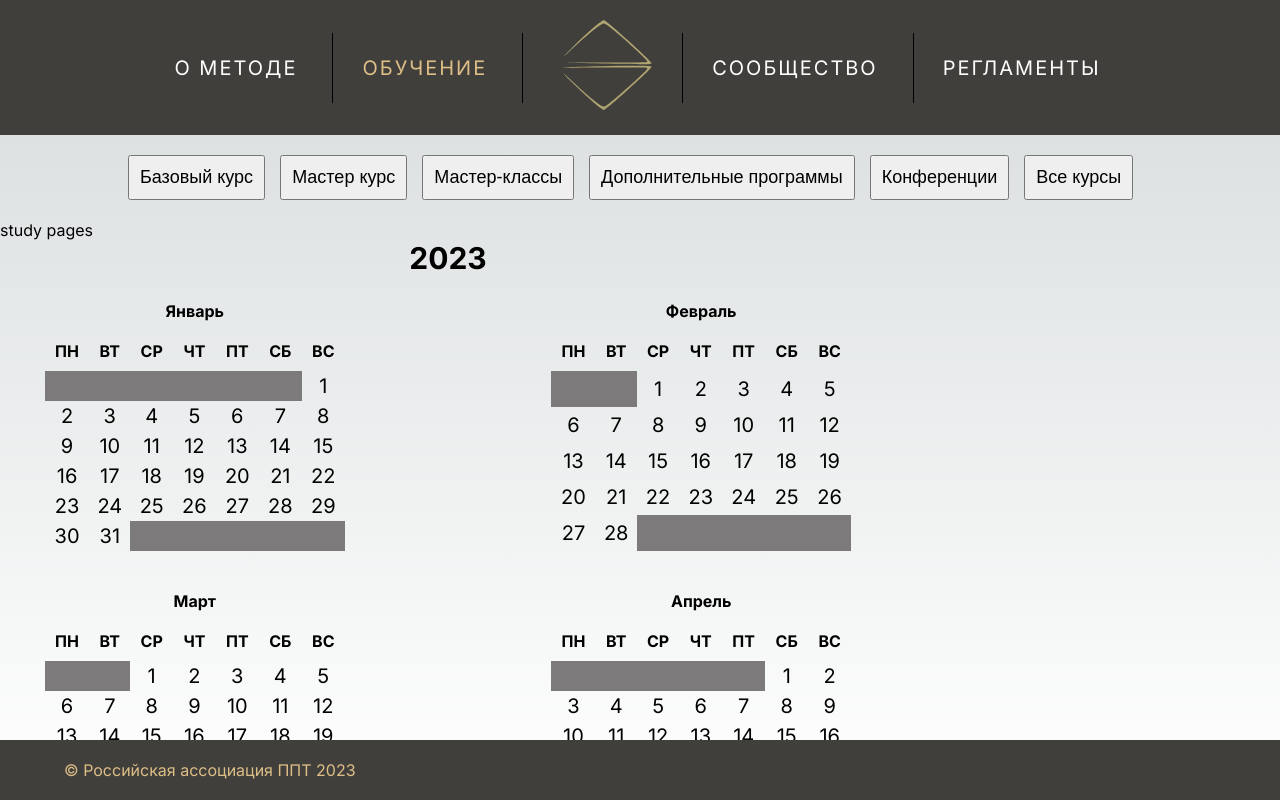
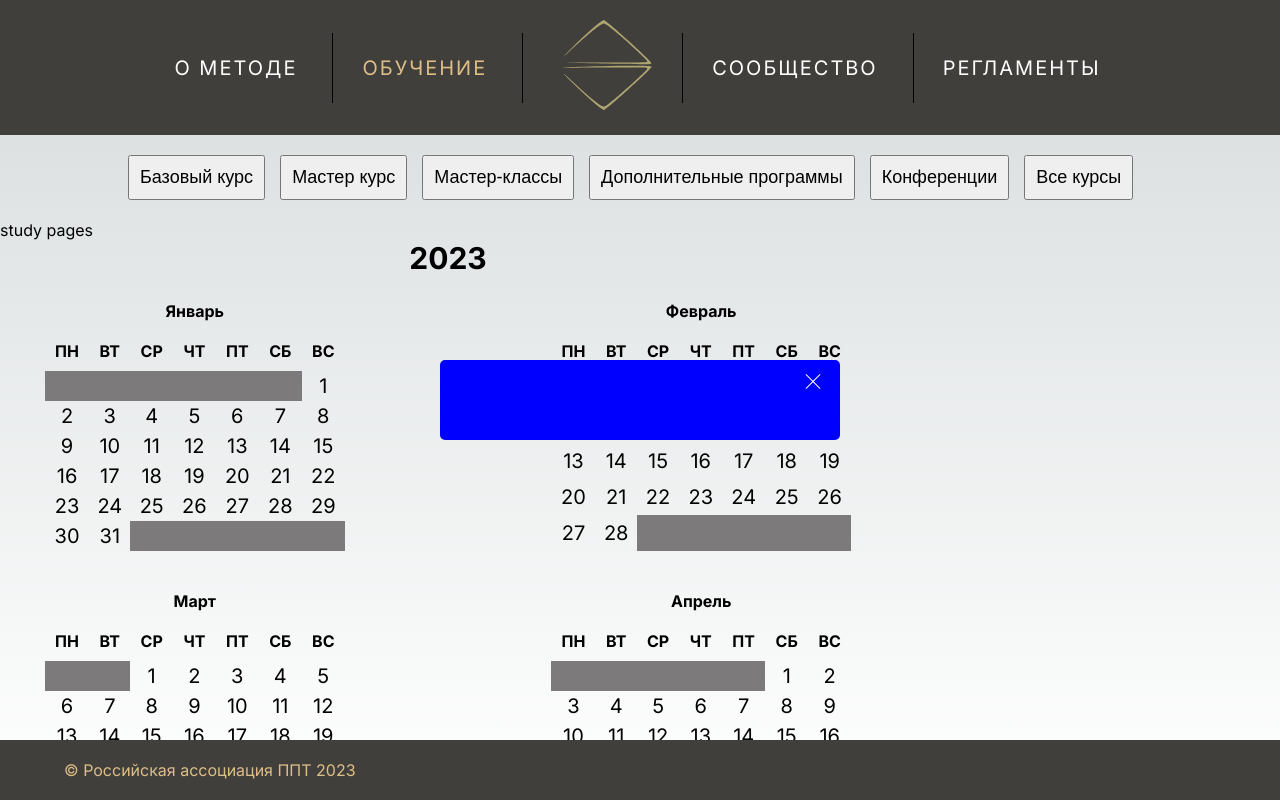
Before and after one commit to AnorVen/ppt, a Next.js app: page /education in a window 1280 px wide. Both pictures are taken after a click on the element 67 px from the left and 386 px from the top of the page. Built offline with nearby package versions, Linux system fonts and the light colour scheme.

Commit message:
calendar

```diff
--- a/src/bd.js
+++ b/src/bd.js
@@ -1,4 +1,4 @@
-const trainers = [
+export const trainers = [
 	{
 		'password': 'smirnova2001@mail.ru',
 		name: 'Светлана',
@@ -32,7 +32,7 @@ const trainers = [
 	},
 ];
 
-const base_thems = [
+export const base_thems = [
 	{
 		title: 'Модуль 1: ВВЕДЕНИЕ В ППТ. АКТУАЛЬНЫЙ КОНФЛИКТ И ТЕКУЩАЯ ЖИЗНЕННАЯ СИТУАЦИЯ',
 		key: 'base_them_1',
@@ -55,7 +55,7 @@ const base_thems = [
 	},
 ];
 
-const master_thems = [
+export const master_thems = [
 	{
 		title: 'Модуль 1: САМОПОЗНАНИЕ/САМОРАСКРЫТИЕ',
 		key: ' master_them_1',
@@ -129,7 +129,7 @@ const master_thems = [
 		key: ' master_them_18',
 	},
 ];
-const centers = [
+export const centers = [
 	{
 		title: 'Учебный Центр имени Н.П.Бехтеревой',
 		city: 'Санкт-Петербург',
@@ -147,7 +147,7 @@ const centers = [
 		phone: '',
 	},
 ];
-const courses = [
+export const courses = [
 	{
 		type: 'base',
 		main_trainer: '6497237355aef7adde8b3581',
@@ -284,16 +284,16 @@ const courses = [
 	},
 ];
 
-const seminars = [
+export const seminars = [
 	{
 		title: 'Психология здоровья, отношения с болезнью, истоки психосоматики',
 		description: `<p>Ребенок растет и развивается в семье, которая для него является целым миром и проводником в большой мир. Представления о происходящем и правила жизни ребенок формирует в контакте со значимыми взрослыми. Как показывают современные научные исследования, состояние здоровья человека зависит не только от биологических факторов, но и от того, что явно или негласно транслируют родители.</p>
-		<p>Семейные концепции определяют становление феноменов: «Внутренняя картина здоровья» и «Внутренняя картина болезни» ; «Масштабы переживания болезни» ; «Типология  отношения к болезни» как факторы формирования качества жизни и психосоматического здоровья  человека в разных возрастах.</p>
-		<p>В ходе групповой интерактивной работы мы приглашаем Вас встретиться со своими чувствами, осознать свои истинные желания и потребности, провести анализ собственных ресурсов здоровья, определить типологию отношения к здоровью и болезни,  поставить вдохновляющие цели на будущее.</p>
+		<p>Семейные концепции определяют становление феноменов: «Внутренняя картина здоровья» и «Внутренняя картина болезни» ; «Масштабы переживания болезни» ; «Типология отношения к болезни» как факторы формирования качества жизни и психосоматического здоровья человека в разных возрастах.</p>
+		<p>В ходе групповой интерактивной работы мы приглашаем Вас встретиться со своими чувствами, осознать свои истинные желания и потребности, провести анализ собственных ресурсов здоровья, определить типологию отношения к здоровью и болезни, поставить вдохновляющие цели на будущее.</p>
 		<p>Ключевые вопросы:</p>
 		<ul>
-			<li>Внутренняя картина здоровья и болезни ,  роль семейных концепций в их формировании.</li>
-			<li>Масштабы переживания болезни и  типология  отношения к болезни как факторы формирования качества жизни человека в разных возрастах.</li>
+			<li>Внутренняя картина здоровья и болезни,  роль семейных концепций в их формировании.</li>
+			<li>Масштабы переживания болезни и типология отношения к болезни как факторы формирования качества жизни человека в разных возрастах.</li>
 			<li>Психическое и психологическое здоровье человека, критерии и риски.</li>
 			<li>Условия развития психического и психологического здоровья в детстве и последующих возрастах.</li>
 			<li>Принципы Позитивной Психотерапии и теория развития личности. Базовые способности, как потенциал развития ребенка, последствия депривации.</li>
--- /dev/null
+++ b/src/components/calendar-popup/index.js
@@ -0,0 +1,56 @@
+import { DateTime } from 'luxon';
+import './style.scss'
+import {
+	trainers,
+	courses,
+	master_thems,
+	base_thems,
+	centers,
+	seminars
+} from '@/bd'
+import Link from 'next/link';
+
+export const CalendarPopup = ({onClosePopup, date}) => {
+	const { year, month, day } = date
+	const selectDate = DateTime.fromObject({
+		year,
+		month: month + 1,
+		day
+	}).toLocaleString({
+		day: 'numeric',
+		month: 'numeric',
+		year: 'numeric',
+	})
+	const meetings_courses = courses.filter(item => {
+		const dates = item.modules.map(item => item.dates)
+		return dates.includes(selectDate)
+	}).map(item => {
+		item.variant = 'courses'
+		return item
+	})
+
+	const meetings_seminars = seminars.filter(item => item.dates.includes(selectDate)).map(item => {
+		item.variant = 'seminars'
+		return item
+	})
+	const meetings = meetings_seminars.concat(meetings_courses)
+
+	return <div className="popup">
+		<div className="close-popup" onClick={onClosePopup}/>
+		<div className="popup--content">
+			{meetings.map(meet =>{
+				return <div key={meet.id} className='popup--meet'>
+					<Link href={`/${meet.variant}/${meet.id}`}>
+						<div className='popup--meet-title'>{meet.title}</div>
+					</Link>
+
+					<div>
+						<span>Даты</span>:
+						{ meet.dates.join(', ')}
+					</div>
+
+				</div>
+			})}
+		</div>
+	</div>;
+};
--- /dev/null
+++ b/src/components/calendar-popup/style.scss
@@ -0,0 +1,47 @@
+
+.popup {
+  position: absolute;
+  width: 400px;
+  left: 50%;
+  top: 50%;
+  transform: translate(-50%, -50%);
+  padding: 40px;
+  border-radius: 5px;
+  box-sizing: border-box;
+  background: blue;
+  color: pink;
+  z-index: 2;
+}
+.popup__h2 {
+  text-align: center;
+}
+.close-popup {
+  position: absolute;
+  top: 10px;
+  right: 10px;
+  width: 23px;
+  height: 23px;
+  cursor: pointer;
+}
+
+.close-popup:before {
+  content: '';
+  background-color: #fff;
+  position: absolute;
+  height: 1px;
+  width: 20px;
+  top: 11px;
+  left: -4px;
+  transform: rotate(-45deg);
+}
+
+.close-popup:after {
+  content: '';
+  background-color: #fff;
+  position: absolute;
+  height: 1px;
+  width: 20px;
+  top: 11px;
+  transform: rotate(45deg);
+  left: -4px;
+}
--- a/src/components/calendar/index.js
+++ b/src/components/calendar/index.js
@@ -1,5 +1,5 @@
 'use client';
-import { useMemo, useState } from 'react';
+import { useMemo } from 'react';
 
 const Calendar = ({
 	                  year = 2023,
@@ -11,7 +11,8 @@ const Calendar = ({
 	const dayName = [
 		'ПН', 'ВТ', 'СР', 'ЧТ', 'ПТ', 'СБ', 'ВС',
 	];
-	const days = [[]];
+	const days = useMemo(() => {
+		const temp = [[]];
 		const total_days = 32 - new Date(year, month, 32).getDate();
 		let start_day = new Date(year, month, 1).getDay();
 		if (start_day === 0) {
@@ -22,10 +23,10 @@ const Calendar = ({
 		for (let day = 1, index = 0, week = 0; index < final_index; index++) {
 			if (index && index % 7 === 0) {
 				week++;
-			days.push([]);
+				temp.push([]);
 			}
 			if ((index < start_day) || (index >= (total_days + start_day))) {
-			days[week].push({
+				temp[week].push({
 					className: 'grayed',
 					content: '',
 					date: { day: -start_day + index, month, year },
@@ -37,7 +38,7 @@ const Calendar = ({
 					selectedDate.year === year) {
 					class_name = 'selected';
 				}
-			days[week].push({
+				temp[week].push({
 					className: class_name,
 					content: day,
 					date: { day, month, year },
@@ -45,18 +46,26 @@ const Calendar = ({
 				day++;
 			}
 		}
+		return temp;
+	}, [year, month, selectedDate]);
+
 	return (
 		<table className="calendar" cellSpacing="0" cellPadding="0">
+			<thead>
 			<tr>
 				<th colSpan={7} className="calendar-month-title">{monthName}</th>
 			</tr>
 			<tr>
 				{dayName.map(day => (<th key={day}>{day}</th>))}
 			</tr>
-			{days.map(week => {
-				return !!week.length && <tr key={`week-${week[0]?.day}-${month}-${year}`} className="calendar-week">
-					{week.map(({ className, content, date }) => {
-						return <td data-day={`${date.day}-${date.month}-${date.year}`}
+			</thead>
+			<tbody>
+			{days.map((week, i) => {
+				return !!week.length && <tr key={`week-${week[0]?.day}-${month}-${year}-${i}${i}`}
+				                            data-key={`week-${week[0]?.day}-${month}-${year}-${i}${i}`}
+				                            className="calendar-week">
+					{week.map(({ className, content, date }, index) => {
+						return <td data-day={`${date.day}-${date.month}-${date.year}-${index}`}
 						           key={content} className={`calendar-day ${className}`}
 						           onClick={() => onSelectDay(date)}
 						>{content}
@@ -64,6 +73,7 @@ const Calendar = ({
 					})}
 				</tr>;
 			})}
+			</tbody>
 		</table>
 	);
 };
--- a/src/components/calendarBlock/index.js
+++ b/src/components/calendarBlock/index.js
@@ -1,15 +1,13 @@
 'use client';
 
 import Calendar from '@/components/calendar';
+import { CalendarPopup } from '@/components/calendar-popup';
 import { useMemo, useState } from 'react';
 import { DateTime } from 'luxon';
-import { A11y, Autoplay, Navigation, Pagination, Scrollbar } from 'swiper';
+import { A11y, Navigation } from 'swiper';
 import { Swiper, SwiperSlide } from 'swiper/react';
 import 'swiper/css';
 import 'swiper/css/navigation';
-import 'swiper/css/pagination';
-import 'swiper/css/scrollbar';
-import 'swiper/css/autoplay';
 import 'swiper/css/a11y';
 import './style.scss';
 
@@ -20,20 +18,22 @@ export const ClaendaeBlock = () => {
 		year: null,
 	});
 
+	const [isPopupShow, setIsPopupShow] = useState(false);
 	const handleSelectDay = (date) => {
-		console.log(date);
 		if (
 			date.day !== selectedDate.day
 			|| date.month !== selectedDate.month
 			|| selectedDate.year !== date.year
 		) {
 			onSelectDate(date);
+			setIsPopupShow(true);
 		} else {
 			onSelectDate({
 				day: null,
 				month: null,
 				year: null,
 			});
+			setIsPopupShow(false);
 		}
 	};
 	const monthesName = [
@@ -49,12 +49,16 @@ export const ClaendaeBlock = () => {
 	}, []);
 
 	return <div className="calendar-block">
+		{isPopupShow && <CalendarPopup
+			onClosePopup={() => setIsPopupShow(false)}
+			date={selectedDate}
+		/>
+		}
 		<Swiper
 			spaceBetween={50}
 			slidesPerView={1}
-			modules={[Navigation, Pagination, Scrollbar, A11y, Autoplay]}
+			modules={[Navigation, A11y]}
 			navigation
-			pagination={{ clickable: true }}
 			loop
 		>
 
```
Also changed, not shown: src/components/calendarBlock/style.scss (line endings or trailing spaces). Lines whose indentation alone changed are shown as unchanged.
